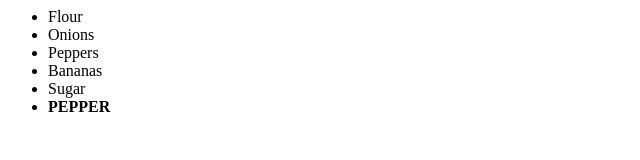
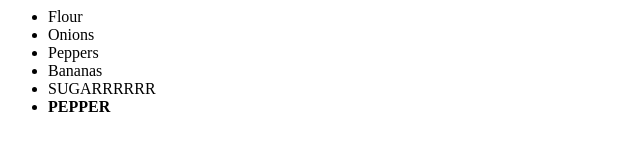
Before and after one commit to ddgromit/shoppinglist, a plain HTML site: page index.html in a window 1280 px wide. Shown: the whole page, without its empty margins (0-640 px from the left). Drawn offline with Linux system fonts and the light colour scheme.

Commit message:
Getting really excited about sugar

```diff
--- a/index.html
+++ b/index.html
@@ -5,7 +5,7 @@
 			<li>Onions</li>
 			<li>Peppers</li>
 			<li>Bananas</li>
-			<li>Sugar</li>
+			<li>SUGARRRRRR</li>
 			<li><b>PEPPER</b></li>
 		</ul>
 	</body>
```
